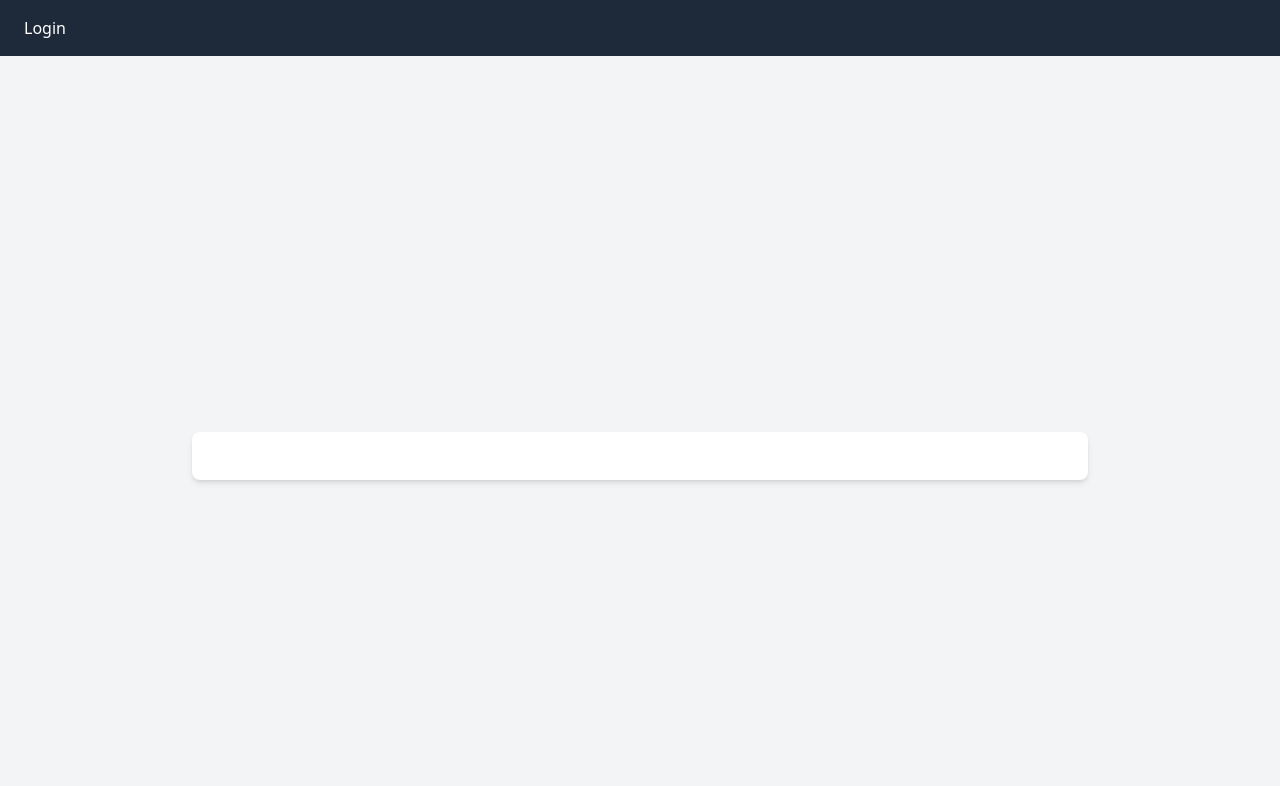
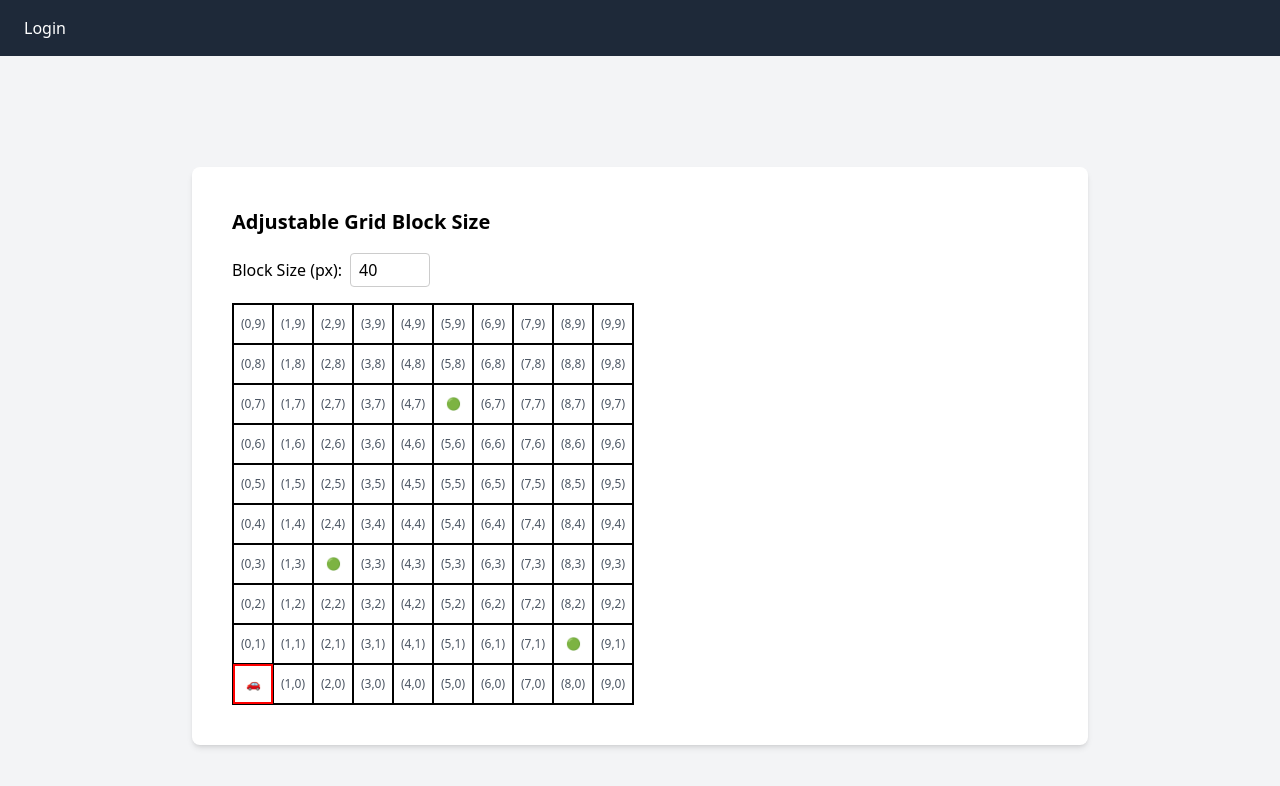
Before and after one commit to UCLL-Integration-Project/itip-team28, a Next.js app in the folder frontend/: page /route in a window 1280 px wide. Shown: the top 786 px of the page. Built offline with nearby package versions, Linux system fonts and the light colour scheme; no server answers.

Commit message:
gridComponent is working added car and basic route

```diff
--- a/frontend/components/GridComponent.tsx
+++ b/frontend/components/GridComponent.tsx
@@ -1,14 +1,117 @@
-import { Reader, Route } from "@/types";
+import React, { useState, useEffect } from "react";
 
-type Props = {
-    readers: Array<Reader>;
-}
+const GridComponent = () => {
+  const height = 10;
+  const width = 10;
 
-const GridComponent: React.FC<Props> = ({ readers }) => {
-    return (
-        <>
-            <div id="grid"></div>
-        </>
-    )
-}
+  const [blockSize, setBlockSize] = useState(40);
+  const [carPosition, setCarPosition] = useState({ x: 0, y: 0 });
+  const [path, setPath] = useState([]);
+  const [currentStep, setCurrentStep] = useState(0);
+
+  const stops = [
+    { x: 2, y: 3 },
+    { x: 5, y: 7 },
+    { x: 8, y: 1 },
+  ];
+
+  const calculatePath = (start, end) => {
+    const path = [];
+    let { x: currentX, y: currentY } = start;
+
+    while (currentX !== end.x) {
+      currentX += currentX < end.x ? 1 : -1;
+      path.push({ x: currentX, y: currentY });
+    }
+
+    while (currentY !== end.y) {
+      currentY += currentY < end.y ? 1 : -1;
+      path.push({ x: currentX, y: currentY });
+    }
+
+    return path;
+  };
+
+  const handleStopClick = (x, y) => {
+    const newPath = calculatePath(carPosition, { x, y });
+    setPath(newPath);
+    setCurrentStep(0);
+  };
+
+  useEffect(() => {
+    if (path.length === 0) return;
+    if (currentStep >= path.length) return;
+
+    const timer = setTimeout(() => {
+      setCarPosition(path[currentStep]);
+      setCurrentStep(currentStep + 1);
+    }, 300);
+
+    return () => clearTimeout(timer);
+  }, [currentStep, path]);
+
+  const renderGrid = () => {
+    const grid = [];
+
+    for (let h = height - 1; h >= 0; h--) {
+      const row = [];
+      for (let w = 0; w < width; w++) {
+        const isCar = carPosition.x === w && carPosition.y === h;
+        const isStop = stops.some((stop) => stop.x === w && stop.y === h);
+        const isPath = path.some(
+          (step) => step.x === w && step.y === h
+        );
+
+        row.push(
+          <div
+            key={`${w},${h}`}
+            className="grid-cell"
+            style={{
+              width: blockSize,
+              height: blockSize,
+              cursor: isStop ? "pointer" : "default",
+              userSelect: "none",
+              backgroundColor: isPath ? "#a0e3f0" : "transparent",
+              border: isCar ? "2px solid red" : "1px solid black",
+              display: "flex",
+              justifyContent: "center",
+              alignItems: "center",
+            }}
+            onClick={() => isStop && handleStopClick(w, h)}
+          >
+            {isCar ? "🚗" : isStop ? "🟢" : `(${w},${h})`}
+          </div>
+        );
+      }
+      grid.push(
+        <div key={`row-${h}`} className="grid-row" style={{ display: "flex" }}>
+          {row}
+        </div>
+      );
+    }
+
+    return grid;
+  };
+
+  return (
+    <div className="grid-container">
+      <h1 className="grid-title">Adjustable Grid Block Size</h1>
+
+      <div className="grid-controls">
+        <label className="grid-label">
+          Block Size (px):
+          <input
+            type="number"
+            value={blockSize}
+            onChange={(e) => setBlockSize(Number(e.target.value))}
+            className="grid-input"
+          />
+        </label>
+      </div>
+
+      <div className="grid-wrapper">{renderGrid()}</div>
+    </div>
+  );
+};
+
 export default GridComponent;
--- a/frontend/pages/_app.tsx
+++ b/frontend/pages/_app.tsx
@@ -2,6 +2,7 @@ import '../styles/globals.css';
 import React from 'react';
 import type { AppProps } from "next/app";
 import '../styles/style.css';
+import '../styles/gridComponent.css';
 
 const App = ({ Component, pageProps }: AppProps) => {
     return <Component {...pageProps} />;
--- a/frontend/pages/route/index.tsx
+++ b/frontend/pages/route/index.tsx
@@ -35,7 +35,7 @@ const Route: React.FC = () => {
 
     useEffect(() => {
         getReaders();
-    }, [readers]);
+    }, []);
 
     const handleSelectReader = (reader: Reader) => {
         setSelectReader(reader);
--- /dev/null
+++ b/frontend/styles/gridComponent.css
@@ -0,0 +1,46 @@
+.grid-container {
+  padding: 1rem;
+}
+
+.grid-title {
+  font-size: 1.25rem;
+  font-weight: bold;
+}
+
+.grid-controls {
+  display: flex;
+  gap: 1rem;
+  margin-top: 1rem;
+  margin-bottom: 1rem;
+}
+
+.grid-label {
+  display: flex;
+  align-items: center;
+  gap: 0.5rem;
+}
+
+.grid-input {
+  border: 1px solid #ccc;
+  padding: 0.25rem 0.5rem;
+  border-radius: 0.25rem;
+  width: 5rem;
+}
+
+.grid-wrapper {
+  display: inline-block;
+  border: 1px solid black;
+}
+
+.grid-row {
+  display: flex;
+}
+
+.grid-cell {
+  border: 1px solid #ccc;
+  display: flex;
+  align-items: center;
+  justify-content: center;
+  font-size: 0.75rem;
+  color: #4B5563;
+}
```
